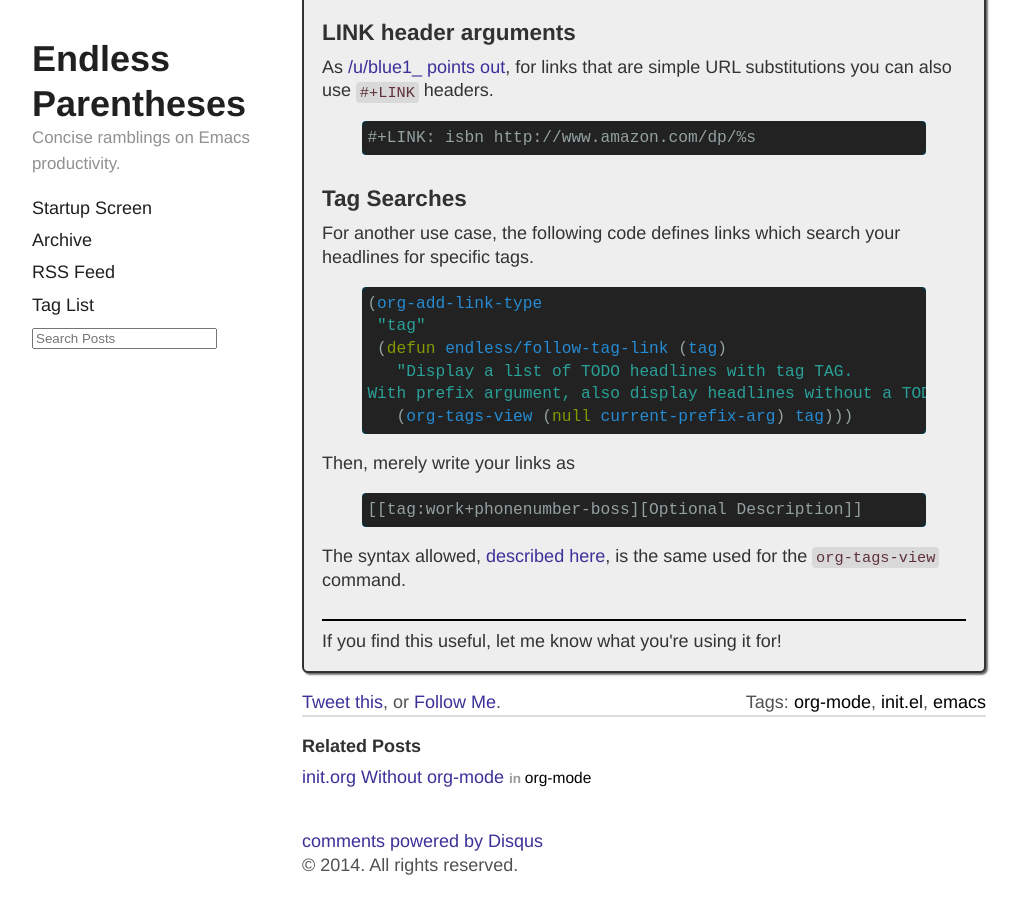
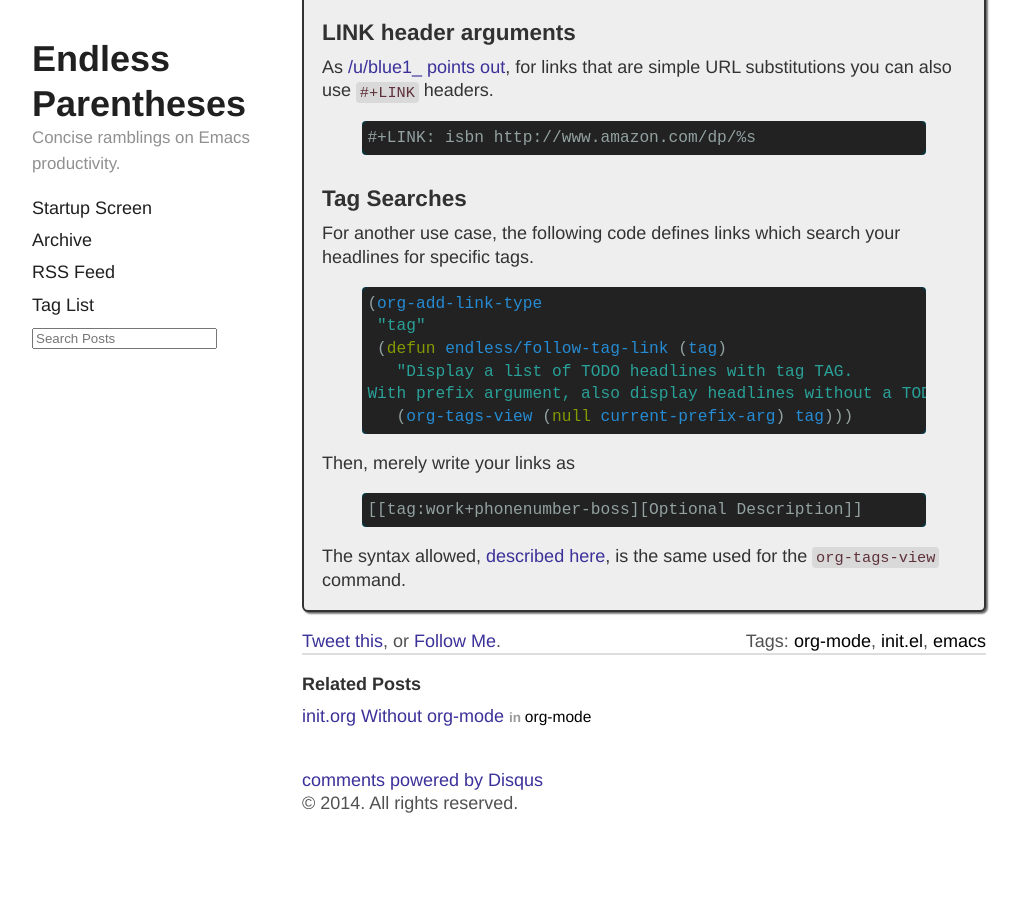
Before and after one commit to Malabarba/EndlessParentheses, a Jekyll site: the page built from _posts/2014-08-10-use-org-mode-links-for-absolutely-anything.html, in a window 1280 px wide and 900 px high, scrolled down 563 px. Shown: the whole window, without its empty margins (50-1070 px from the left). Built offline with Jekyll 4.4.1, drawn with Linux system fonts in a browser that asks for light colours; Markdown is read by kramdown in place of the engine named in the settings; comment, search, counter and statistics services are not loaded; after the commit the page ends 1402 px from its top, so only the background shows below that.

Commit message:
UPDATE: Use Org-Mode Links for Absolutely Anything

```diff
--- a/_posts/2014-08-10-use-org-mode-links-for-absolutely-anything.html
+++ b/_posts/2014-08-10-use-org-mode-links-for-absolutely-anything.html
@@ -68,10 +68,5 @@
 The syntax allowed, <a href="http://orgmode.org/manual/Matching-tags-and-properties.html#Match-syntax">described here</a>, is the same used for the
 <a href="http://doc.endlessparentheses.com/Fun/org-tags-view"><code>org-tags-view</code></a> command.
 </p>
-
-<hr  />
-<p>
-If you find this useful, let me know what you're using it for!
-</p>
 </div>
 </div>
```
